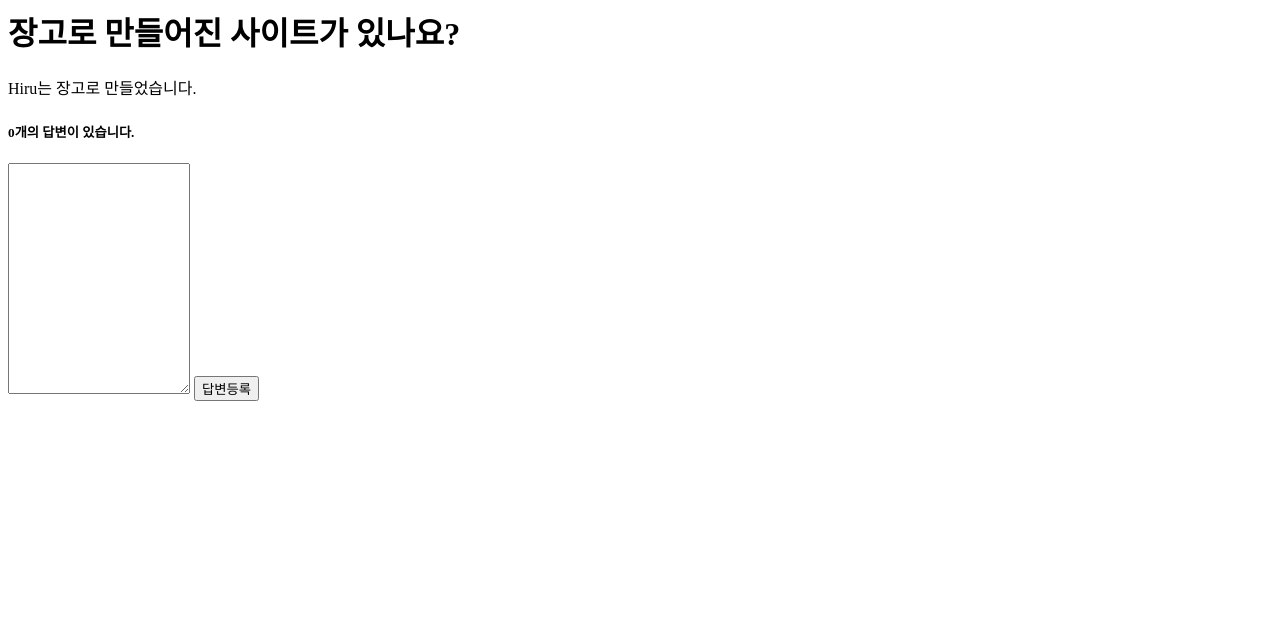
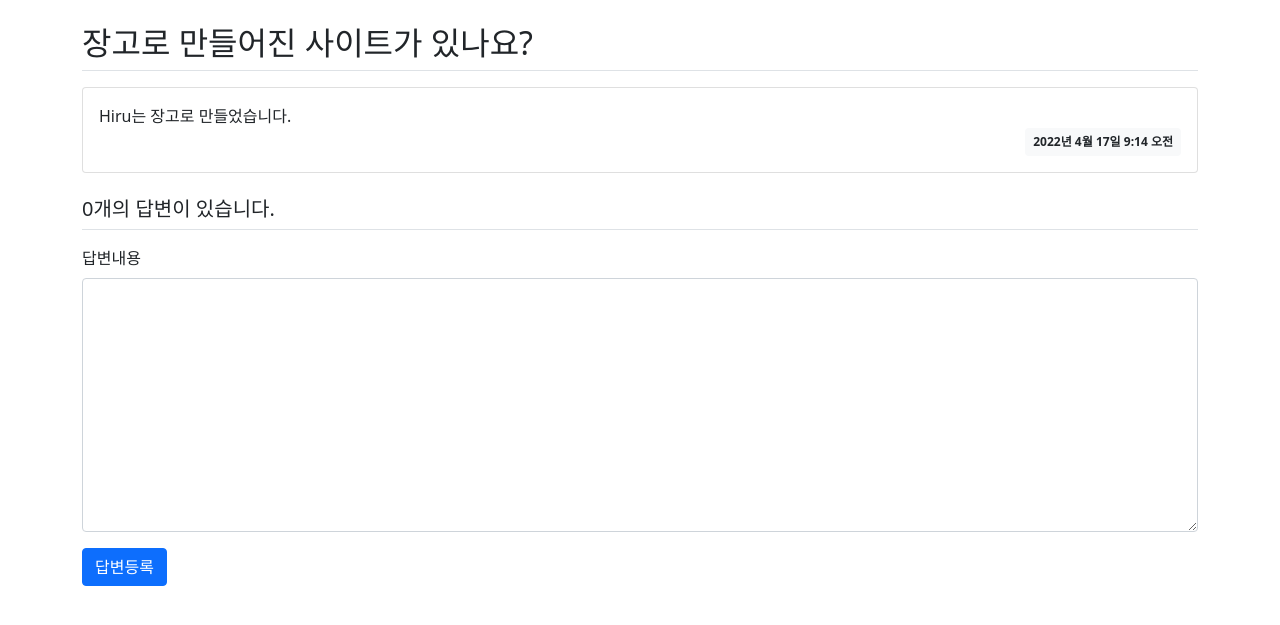
Before and after one commit to Na-SangHwa/first_project, a Django app: page /hiru/3/ in a window 1280 px wide. Shown: the top 625 px of the page. Run offline with Django 4.2, Linux system fonts and the light colour scheme; data comes from the database, SQL or seed files in the repository.

Commit message:
질문상세 스타일

```diff
--- a/f_web/templates/hiru/question_detail.html
+++ b/f_web/templates/hiru/question_detail.html
@@ -1,21 +1,40 @@
 <!-- 스타일 시트 적용  -->
 {% load static %}
-<link rel="stylesheet" type="text/css" href="{% static 'style.css' %}">
-<!-- detail 함수에서 사용할 템플릿  -->
-<h1>{{ question.subject }}</h1>
-<div>
-    {{ question.content }}
+<link rel="stylesheet" type="text/css" href="{% static 'bootstrap.min.css' %}">
+<div class="container my-3">
+    <!-- 질문 -->
+    <h2 class="border-bottom py-2">{{ question.subject }}</h2>
+    <div class="card my-3">
+        <div class="card-body">
+            <div class="card-text" style="white-space: pre-line;">{{ question.content }}</div>
+            <div class="d-flex justify-content-end">
+                <div class="badge bg-light text-dark p-2">
+                    {{ question.create_date }}
+                </div>
+            </div>
+        </div>
+    </div>
+    <!-- 답변 -->
+    <h5 class="border-bottom my-3 py-2">{{question.answer_set.count}}개의 답변이 있습니다.</h5>
+    {% for answer in question.answer_set.all %}
+    <div class="card my-3">
+        <div class="card-body">
+            <div class="card-text" style="white-space: pre-line;">{{ answer.content }}</div>
+            <div class="d-flex justify-content-end">
+                <div class="badge bg-light text-dark p-2">
+                    {{ answer.create_date }}
+                </div>
+            </div>
+        </div>
+    </div>
+    {% endfor %}
+    <!-- 답변 등록 -->
+    <form action="{% url 'hiru:answer_create' question.id %}" method="post" class="my-3">
+        {% csrf_token %}
+        <div class="mb-3">
+            <label for="content" class="form-label">답변내용</label>
+            <textarea name="content" id="content" class="form-control" rows="10"></textarea>
+        </div>
+        <input type="submit" value="답변등록" class="btn btn-primary">
+    </form>
 </div>
-<h5>{{ question.answer_set.count }}개의 답변이 있습니다.</h5>
-<div>
-    <ul>
-        {% for answer in question.answer_set.all %} <!-- 답변 전체 갯수 만큼 출력 -->
-            <li>{{  answer.content }}</li>
-        {% endfor %}
-    </ul>
-</div>
-<form action="{% url 'hiru:answer_create' question.id %}" method="post">
-    {% csrf_token %} <!-- 실제 작성한 것인가 검증 -->
-    <textarea name="content" id="content" rows="15"></textarea>
-    <input type="submit" value="답변등록">
-</form>
```
